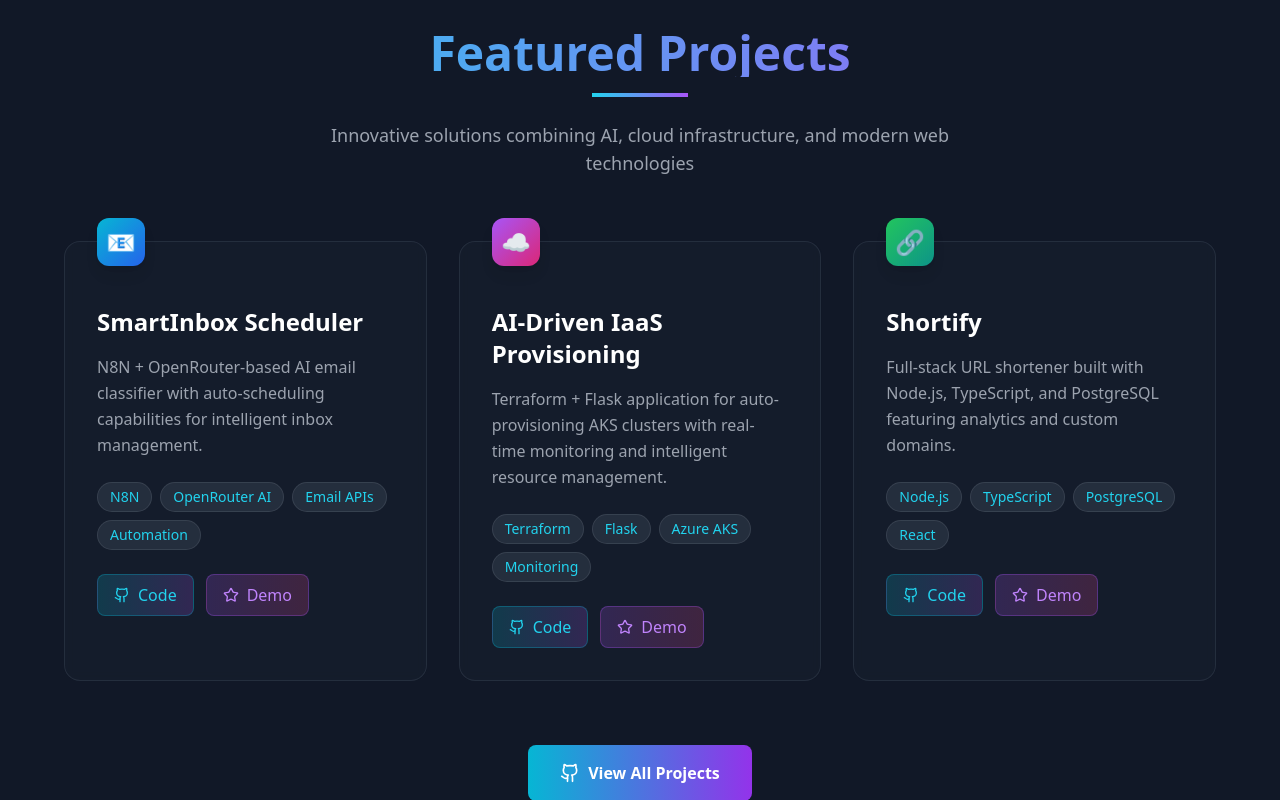
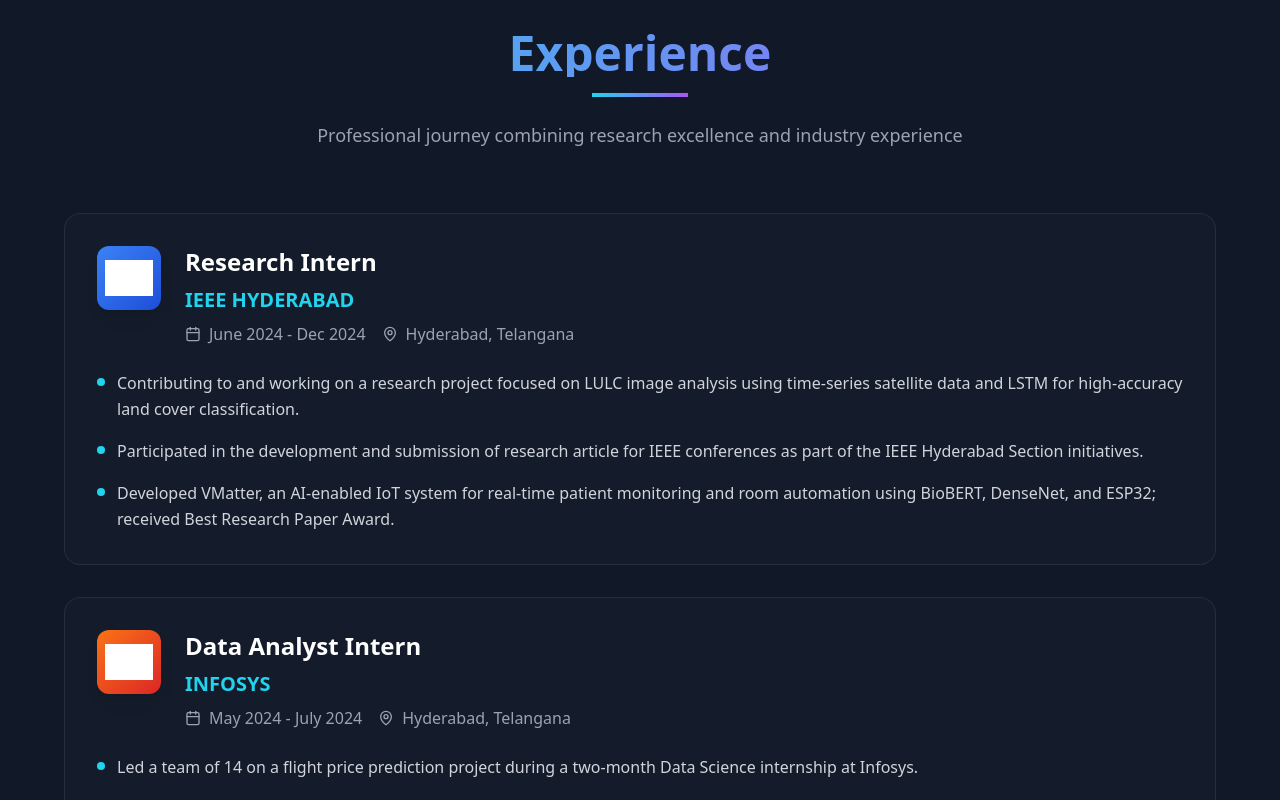
Before and after one commit to aryanadla/adla_aryan_portfolio, a React (Vite) app: page / in a window 1280 px wide. Shown: the part 1580-2380 px from the top of the page. Built offline with nearby package versions, Linux system fonts and the light colour scheme; grey boxes are pictures that could not be loaded.

Commit message:
Add Experience section and update research links
Added an Experience section with IEEE and Infosys details, including logos. Updated research paper links in the Research section.

```diff
--- /dev/null
+++ b/src/components/ExperienceSection.tsx
@@ -0,0 +1,119 @@
+
+import React, { useState } from 'react';
+import { MapPin, Calendar, Award, Users, TrendingUp } from 'lucide-react';
+
+const ExperienceSection = () => {
+  const [hoveredExperience, setHoveredExperience] = useState<number | null>(null);
+
+  const experiences = [
+    {
+      title: "Research Intern",
+      company: "IEEE HYDERABAD",
+      duration: "June 2024 - Dec 2024",
+      location: "Hyderabad, Telangana",
+      logo: "https://upload.wikimedia.org/wikipedia/commons/thumb/6/69/IEEE_logo.svg/320px-IEEE_logo.svg.png",
+      gradient: "from-blue-500 to-blue-700",
+      achievements: [
+        "Contributing to and working on a research project focused on LULC image analysis using time-series satellite data and LSTM for high-accuracy land cover classification.",
+        "Participated in the development and submission of research article for IEEE conferences as part of the IEEE Hyderabad Section initiatives.",
+        "Developed VMatter, an AI-enabled IoT system for real-time patient monitoring and room automation using BioBERT, DenseNet, and ESP32; received Best Research Paper Award."
+      ]
+    },
+    {
+      title: "Data Analyst Intern",
+      company: "INFOSYS",
+      duration: "May 2024 - July 2024",
+      location: "Hyderabad, Telangana",
+      logo: "https://upload.wikimedia.org/wikipedia/commons/thumb/9/95/Infosys_logo.svg/320px-Infosys_logo.svg.png",
+      gradient: "from-orange-500 to-red-600",
+      achievements: [
+        "Led a team of 14 on a flight price prediction project during a two-month Data Science internship at Infosys.",
+        "Conducted data analysis, product analysis, and utilized Power BI for visualization and reporting.",
+        "Gained experience in predictive analytics and improved teamwork skills."
+      ]
+    }
+  ];
+
+  return (
+    <section id="experience" className="py-20 px-4 relative">
+      <div className="max-w-6xl mx-auto">
+        <div className="text-center mb-16">
+          <h2 className="text-4xl md:text-5xl font-bold mb-4 bg-gradient-to-r from-cyan-400 to-purple-500 bg-clip-text text-transparent">
+            Experience
+          </h2>
+          <div className="w-24 h-1 bg-gradient-to-r from-cyan-400 to-purple-500 mx-auto mb-6"></div>
+          <p className="text-gray-400 text-lg max-w-2xl mx-auto">
+            Professional journey combining research excellence and industry experience
+          </p>
+        </div>
+
+        <div className="space-y-8">
+          {experiences.map((experience, index) => (
+            <div
+              key={index}
+              className="group relative"
+              onMouseEnter={() => setHoveredExperience(index)}
+              onMouseLeave={() => setHoveredExperience(null)}
+            >
+              <div className="relative bg-gray-800/30 backdrop-blur-sm border border-gray-700/50 rounded-2xl p-8 transition-all duration-500 hover:border-cyan-400/50 hover:scale-[1.02] hover:bg-gray-800/50">
+
+                {/* Company logo and header */}
+                <div className="flex flex-col md:flex-row md:items-start md:justify-between mb-6">
+                  <div className="flex items-start space-x-6 mb-4 md:mb-0">
+                    <div className="flex-shrink-0">
+                      <div className={`w-16 h-16 bg-gradient-to-br ${experience.gradient} rounded-xl flex items-center justify-center p-2 shadow-lg transform transition-transform duration-300 ${hoveredExperience === index ? 'scale-110 rotate-3' : ''}`}>
+                        <img
+                          src={experience.logo}
+                          alt={`${experience.company} logo`}
+                          className="w-full h-full object-contain filter brightness-0 invert"
+                        />
+                      </div>
+                    </div>
+
+                    <div>
+                      <h3 className="text-2xl font-bold text-white mb-2 group-hover:text-cyan-400 transition-colors duration-300">
+                        {experience.title}
+                      </h3>
+                      <h4 className="text-xl font-semibold text-cyan-400 mb-2">
+                        {experience.company}
+                      </h4>
+                      <div className="flex flex-col sm:flex-row sm:items-center sm:space-x-4 text-gray-400">
+                        <div className="flex items-center space-x-2 mb-2 sm:mb-0">
+                          <Calendar className="w-4 h-4" />
+                          <span>{experience.duration}</span>
+                        </div>
+                        <div className="flex items-center space-x-2">
+                          <MapPin className="w-4 h-4" />
+                          <span>{experience.location}</span>
+                        </div>
+                      </div>
+                    </div>
+                  </div>
+                </div>
+
+                {/* Achievements */}
+                <div className="space-y-4">
+                  {experience.achievements.map((achievement, achievementIndex) => (
+                    <div key={achievementIndex} className="flex items-start space-x-3">
+                      <div className="flex-shrink-0 mt-2">
+                        <div className="w-2 h-2 bg-cyan-400 rounded-full"></div>
+                      </div>
+                      <p className="text-gray-300 leading-relaxed group-hover:text-gray-200 transition-colors duration-300">
+                        {achievement}
+                      </p>
+                    </div>
+                  ))}
+                </div>
+
+                {/* Hover effect overlay */}
+                <div className={`absolute inset-0 bg-gradient-to-br ${experience.gradient} opacity-0 group-hover:opacity-5 rounded-2xl transition-opacity duration-500`}></div>
+              </div>
+            </div>
+          ))}
+        </div>
+      </div>
+    </section>
+  );
+};
+
+export default ExperienceSection;
--- a/src/components/ResearchSection.tsx
+++ b/src/components/ResearchSection.tsx
@@ -1,4 +1,3 @@
-
 import React, { useState } from 'react';
 import { BookOpen, Award, Users, ExternalLink } from 'lucide-react';
 
@@ -35,12 +34,12 @@ const ResearchSection = () => {
     },
     {
       title: "VMatter: AI-Enabled IoT-Based Patient Monitoring and Room Automation",
-      description: "Developed during TechnoHacks Hackathon, December 2024, Hyderabad. Secured 3rd place. Springer conference publication pending.",
+      description: "Developed during TechnoHacks Hackathon, December 2024, Hyderabad. Secured 3rd place. Still Under Publication.",
       category: "IoT & Healthcare",
       award: "3rd Place - TechnoHacks",
       gradient: "from-red-500 to-pink-600",
       icon: "🏥",
-      link: "#" // Since this is pending publication
+      link: "#" // Since this is still under publication
     },
     {
       title: "Enhanced Model for Mango Detection and Quality Classification Using Optimized Feature Extraction Techniques",
--- a/src/pages/Index.tsx
+++ b/src/pages/Index.tsx
@@ -2,6 +2,7 @@
 import React from 'react';
 import HeroSection from '../components/HeroSection';
 import AboutSection from '../components/AboutSection';
+import ExperienceSection from '../components/ExperienceSection';
 import ProjectsSection from '../components/ProjectsSection';
 import ResearchSection from '../components/ResearchSection';
 import CertificationsSection from '../components/CertificationsSection';
@@ -16,6 +17,7 @@ const Index = () => {
       <Navigation />
       <HeroSection />
       <AboutSection />
+      <ExperienceSection />
       <ProjectsSection />
       <ResearchSection />
       <CertificationsSection />
```
